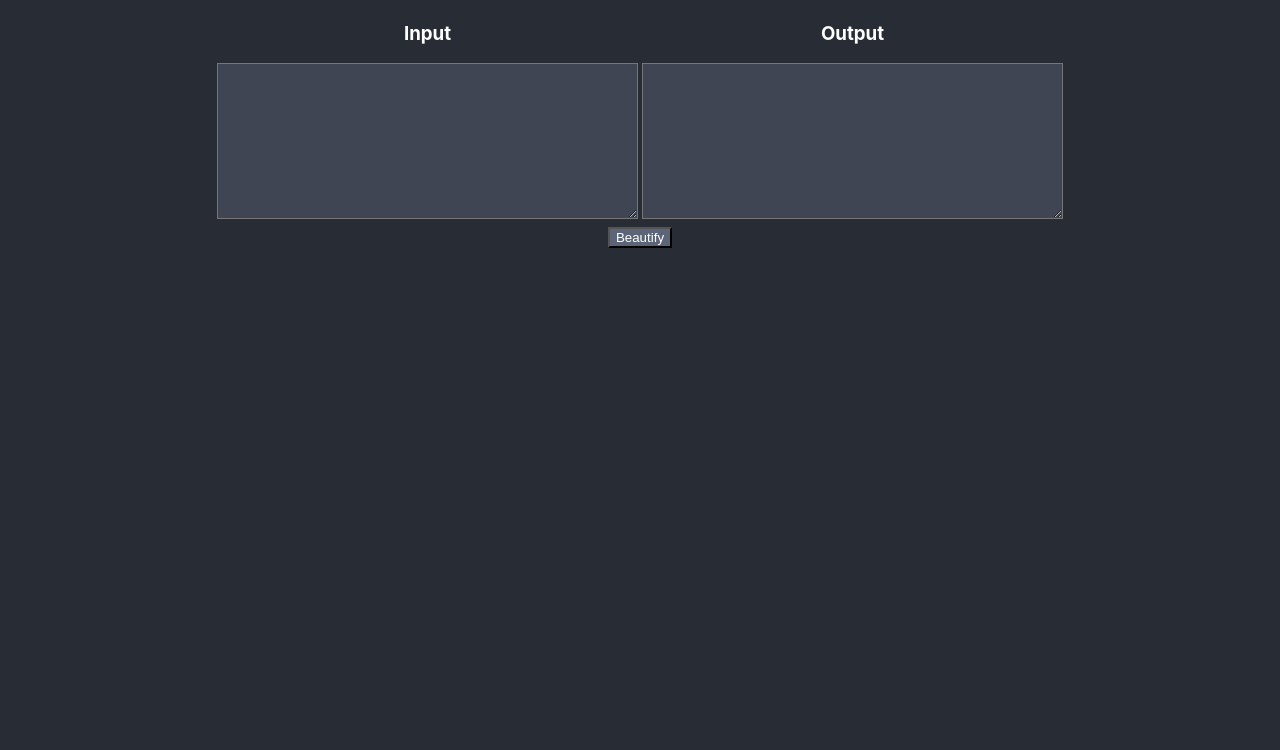
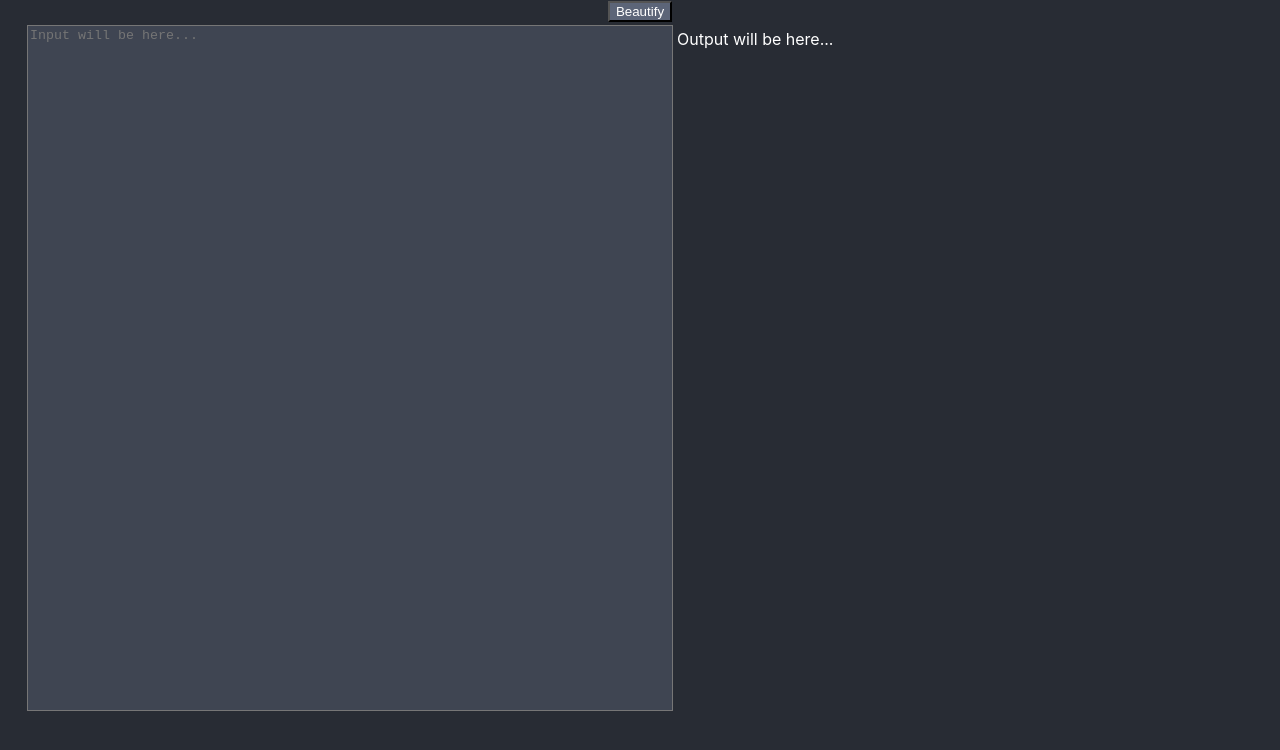
Before and after one commit to AdnanCigtekin/json-beautifier, a React (Create React App) app: page / in a window 1280 px wide. Shown: the top 750 px of the page. Built offline with nearby package versions, Linux system fonts and the light colour scheme.

Commit message:
Made output as one and made it tidier

```diff
--- a/src/App.css
+++ b/src/App.css
@@ -23,6 +23,9 @@
 .App-textbox {
   background-color: #3f4552;
   color: white;
+  width: 50vw;
+  height: 85vh;
+  resize: none;
 }
 
 .App-aposth{
@@ -62,10 +65,18 @@
   display: inline-block;
   text-align: left;
   margin-top: 1px;
+  width: 45vw;
+  height: 85vh;
+  overflow:scroll;
+  background-color: #282c34;
 }
 
 .App-list{
   margin-top: 1px;
+  /*user-select: all; TODO: will be added in the future releases*/
+  color:white;
+  background-color: #282c34;
+ /* overflow:scroll; */
 }
 
 
@@ -77,8 +88,8 @@
 }
 
 .App-tab{
-  opacity:0;
-  left:50px;
+  opacity:1;
+  tab-size: 4;
   display:inline-block;
 }
 
--- a/src/App.js
+++ b/src/App.js
@@ -2,7 +2,7 @@ import React from 'react';
 import logo from './logo.svg';
 import './App.css';
 
-//TODO: Make current colorful output only output. Also make screen more beautiful.
+
 class App extends React.Component {
 
   constructor(props){
@@ -11,7 +11,7 @@ class App extends React.Component {
     this.state = {
       myInput: "",
       myOutput: "",
-      outputElements: "",
+      outputElements: "Output will be here...",
       finaloutput:""
     }
     this.prepareOutput = this.prepareOutput.bind(this);
@@ -35,7 +35,7 @@ class App extends React.Component {
         let passedColon = false;
         element.split("").forEach(index => {
           if(index === "\t"){
-            tempElements.push(<span className="App-tab">_______</span>);
+            tempElements.push(<span className="App-tab">&emsp;</span>);
           }
           else if(index === ","){
             tempElements.push(<span className="App-comma">,</span>);
@@ -160,27 +160,29 @@ render(){
   return (
     <div className="App" >
       <center>
+      <button onClick={this.prepareOutput} className = "App-button">Beautify</button>
         <table>
           <tbody>
           <tr>
             <td>
-              <h3 className="App-header">Input</h3>
-              <textarea rows="10" cols="50" value={this.state.myInput} onChange={this.updateData} className = "App-textbox">{this.state.myInput}</textarea>
+              <textarea rows="10" cols="50" value={this.state.myInput} onChange={this.updateData} className = "App-textbox" placeholder="Input will be here...">{this.state.myInput}</textarea>
             </td>
             <td>
-              <h3 className="App-header">Output</h3>
-  <textarea rows="10" cols="50" value={this.state.myOutput} className = "App-textbox"></textarea>
+ {/*} <textarea rows="10" cols="50" value={this.state.myOutput} className = "App-textbox"></textarea> {*/}
+      <div className="App-text-container">
+          <span className="App-list">{this.state.outputElements}</span>
+
+      </div>
+
             </td>
           </tr>
           </tbody>
 
         </table>
-        <button onClick={this.prepareOutput} className = "App-button">Beautify</button>
+
 
       </center>
-      <div className="App-text-container">
-          <span className="App-list">{this.state.outputElements}</span>
-      </div>
+
     </div>
   );
 }
```
